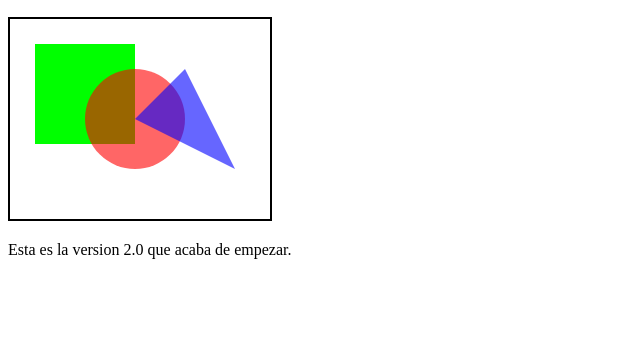
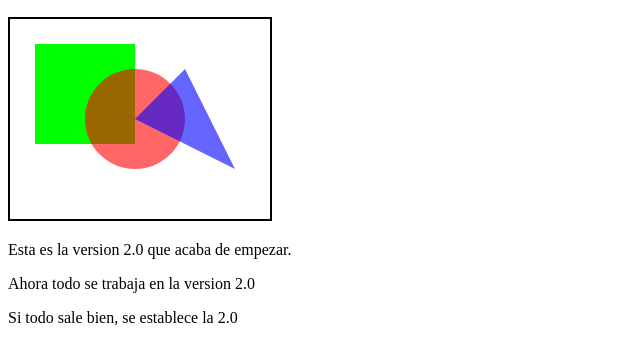
Before and after one commit to JaeN1/aprendiendo, a plain HTML site: page index.html in a window 1280 px wide. Shown: the part 110-472 px from the top of the page, without its empty margins (0-640 px from the left). Drawn offline with Linux system fonts and the light colour scheme.

Commit message:
V2 estable

```diff
--- a/index.html
+++ b/index.html
@@ -48,5 +48,7 @@
 
 
     <p>Esta es la version <stron>2.0</stron> que acaba de empezar.</p>
+    <p>Ahora todo se trabaja en la version 2.0</p>
+    <p>Si todo sale bien, se establece la 2.0</p>
   </body>
 </html>
```
